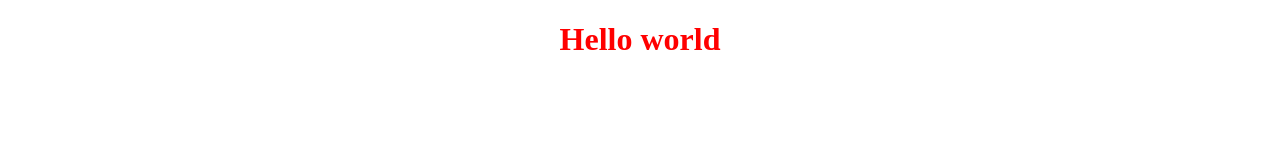
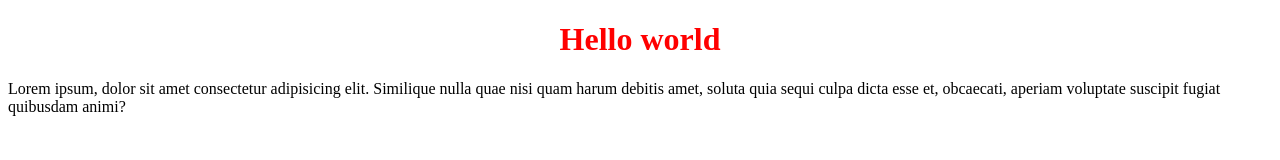
Before and after one commit to HabibPA100/html_update_test, a plain HTML site: page index.html in a window 1280 px wide. Drawn offline with Linux system fonts and the light colour scheme.

Commit message:
Edited commit

```diff
--- a/index.html
+++ b/index.html
@@ -7,5 +7,8 @@
 </head>
 <body>
     <h1 style="text-align: center; color: red;"> Hello world</h1>
+    <p>
+        Lorem ipsum, dolor sit amet consectetur adipisicing elit. Similique nulla quae nisi quam harum debitis amet, soluta quia sequi culpa dicta esse et, obcaecati, aperiam voluptate suscipit fugiat quibusdam animi?
+    </p>
 </body>
 </html>
```
